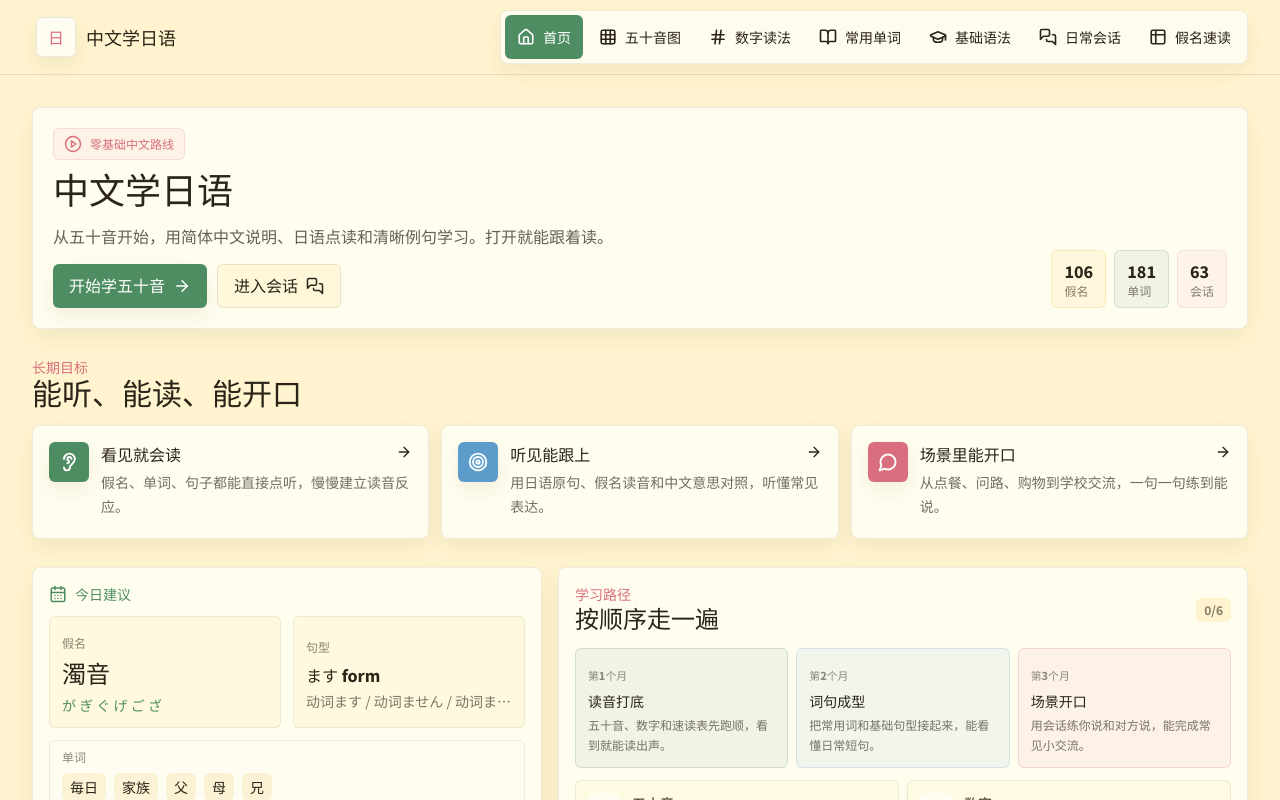
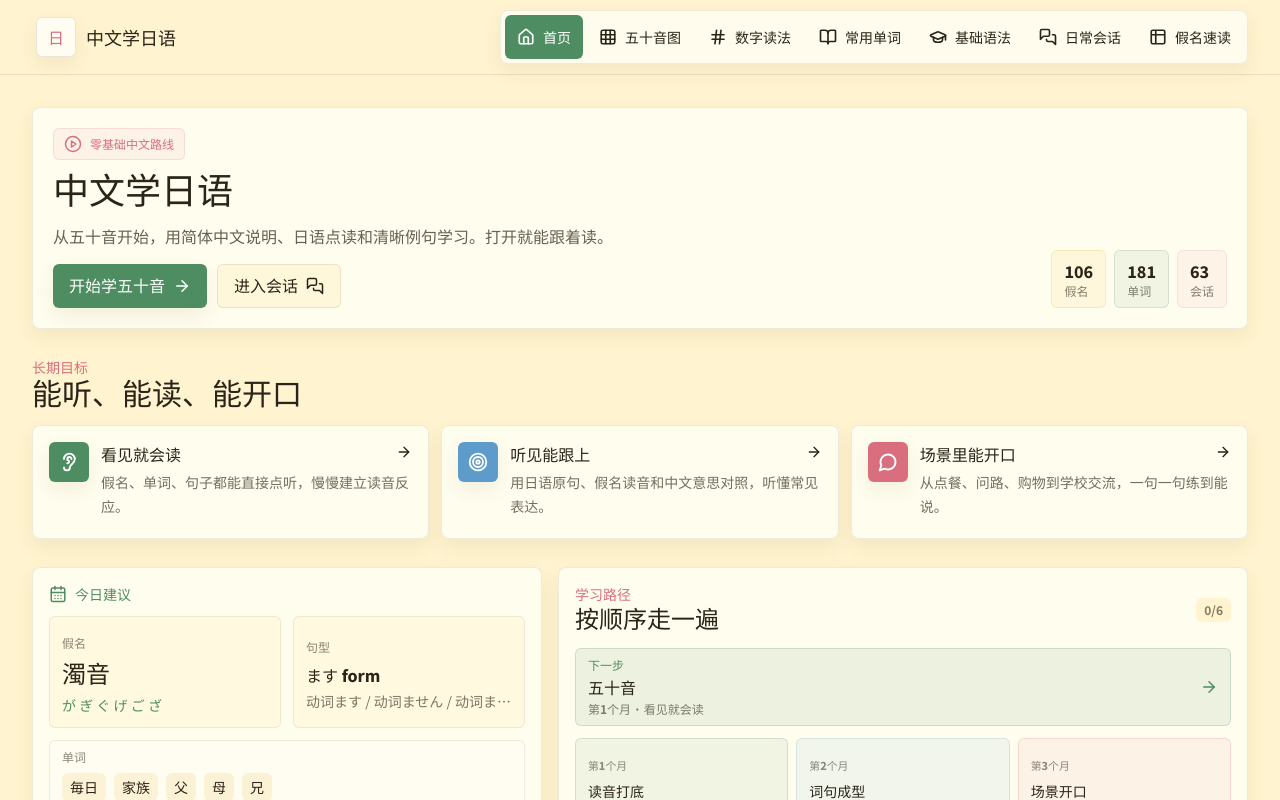
Before and after one commit to marksui/nihongo-learning, a React (Vite) app: page / in a window 1280 px wide. Shown: the top 800 px of the page. Built offline with nearby package versions, Linux system fonts and the light colour scheme.

Commit message:
Add next step learning prompt

```diff
--- a/src/pages/Home.tsx
+++ b/src/pages/Home.tsx
@@ -114,6 +114,11 @@ const Home = ({ onNavigate }: HomeProps) => {
   const goalsById = useMemo(() => new Map(learningGoals.map((goal) => [goal.id, goal])), []);
   const milestonesById = useMemo(() => new Map(learningMilestones.map((milestone) => [milestone.id, milestone])), []);
   const viewedPages = new Set(progress.viewedPages);
+  const completedPathSteps = learningPathSteps.filter((step) => viewedPages.has(step.page));
+  const nextPathStep = learningPathSteps.find((step) => !viewedPages.has(step.page)) ?? learningPathSteps[learningPathSteps.length - 1];
+  const nextGoal = nextPathStep ? goalsById.get(nextPathStep.goalId) : undefined;
+  const nextMilestone = nextPathStep ? milestonesById.get(nextPathStep.milestoneId) : undefined;
+  const pathComplete = completedPathSteps.length === learningPathSteps.length;
 
   return (
     <div className="space-y-7">
@@ -241,9 +246,27 @@ const Home = ({ onNavigate }: HomeProps) => {
               <h2 className="font-serif text-2xl font-bold text-ink">按顺序走一遍</h2>
             </div>
             <span className="rounded-md bg-rice px-2 py-1 text-xs font-bold text-ink/58">
-              {progress.viewedPages.length}/{learningPathSteps.length}
+              {completedPathSteps.length}/{learningPathSteps.length}
             </span>
           </div>
+          {nextPathStep ? (
+            <button
+              type="button"
+              onClick={() => onNavigate(nextPathStep.page)}
+              className="mb-3 flex min-h-16 w-full cursor-pointer items-center justify-between gap-3 rounded-md border border-matcha/20 bg-matcha/10 px-3 py-2 text-left transition hover:border-matcha/35 hover:bg-matcha/14 active:scale-[0.99]"
+            >
+              <span className="min-w-0">
+                <span className="block text-xs font-extrabold text-matcha">
+                  {pathComplete ? "继续复习" : "下一步"}
+                </span>
+                <span className="mt-0.5 block text-base font-extrabold text-ink">{nextPathStep.title}</span>
+                <span className="mt-0.5 block truncate text-xs font-bold text-ink/58">
+                  {[nextMilestone?.label, nextGoal?.title].filter(Boolean).join(" · ")}
+                </span>
+              </span>
+              <ArrowRight aria-hidden="true" className="shrink-0 text-matcha" size={18} />
+            </button>
+          ) : null}
           <div className="mb-3 grid gap-2 sm:grid-cols-3">
             {learningMilestones.map((milestone) => (
               <button
```
